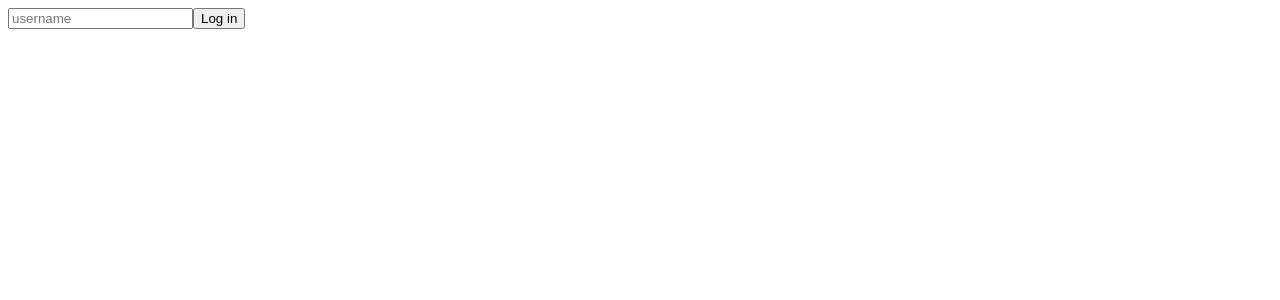
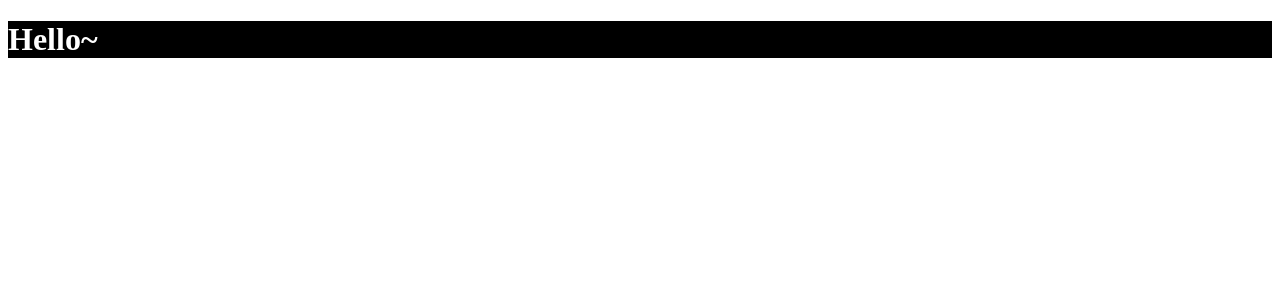
Before and after one commit to mypace0600/react-masters, a React (Create React App) app: page / in a window 1280 px wide. Shown: the top 300 px of the page. Built offline with nearby package versions, Linux system fonts and the light colour scheme.

Commit message:
3.6 Themes

```diff
--- a/src/App.tsx
+++ b/src/App.tsx
@@ -1,33 +1,19 @@
 import React, {useState} from "react";
-import Circle from "./Circle";
+import styled from "styled-components";
+
+const Container = styled.div`
+background-color:${(props)=>props.theme.bgColor};
+`;
+const H1=styled.h1`
+color:${(props)=>props.theme.textColor};
+`;
 
 function App() {
-  const [name, setName]= useState("");
-  const onChange =(event:React.FormEvent<HTMLInputElement>)=>{
-    const {
-      currentTarget:{value},
-    }= event;
-    setName(value);
-  };
 
-  const onSubmit=(event:React.FormEvent<HTMLFormElement>)=>{
-    event.preventDefault();
-    console.log("hello", name);
-  };
   return (
-    <div>
-      <form onSubmit={onSubmit}>
-        <input
-          value={name}
-          onChange={onChange}
-          type="text"
-          placeholder="username"
-        />
-        <button>
-          Log in
-        </button>
-      </form>
-    </div>
+    <Container>
+      <H1>Hello~</H1>
+    </Container>
   );
 }
 
--- a/src/index.tsx
+++ b/src/index.tsx
@@ -1,11 +1,15 @@
 import React from "react";
 import ReactDOM from "react-dom";
+import { ThemeProvider } from "styled-components";
 import App from "./App";
+import { darkTheme, lightTheme } from "./theme";
 
 
 ReactDOM.render(
   <React.StrictMode>
-    <App />
+    <ThemeProvider theme={darkTheme}>
+      <App />
+    </ThemeProvider>
   </React.StrictMode>,
   document.getElementById("root")
 );
--- /dev/null
+++ b/src/theme.ts
@@ -0,0 +1,13 @@
+import {DefaultTheme} from "styled-components";
+
+export const lightTheme:DefaultTheme={
+    textColor: "black",
+    bgColor: "white",
+    btnColor:"tomato",
+};
+
+export const darkTheme:DefaultTheme={
+    textColor: "white",
+    bgColor: "black",
+    btnColor:"teal",
+};
```
Also changed, not shown: src/styled.d.ts (added, +9 -0 lines).
